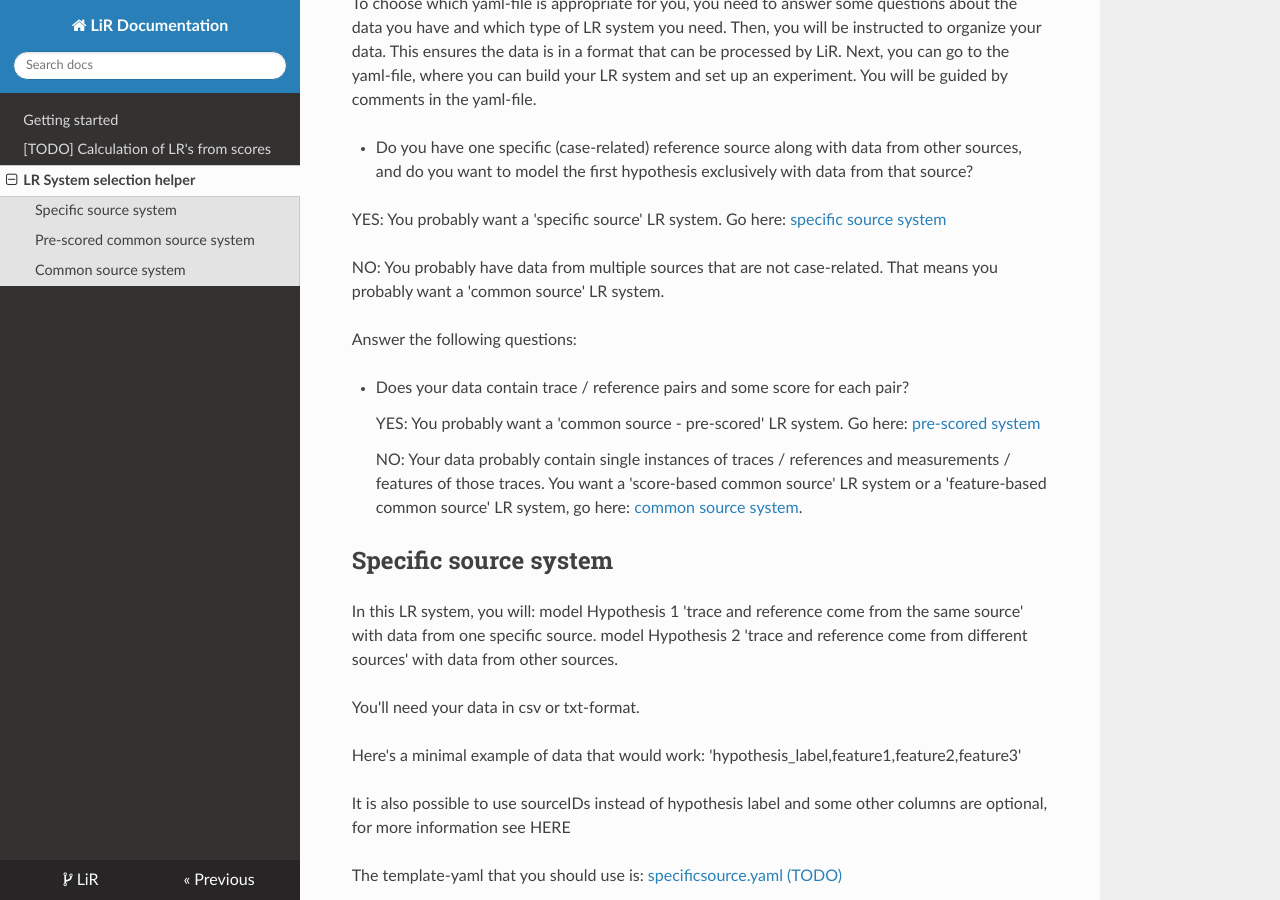
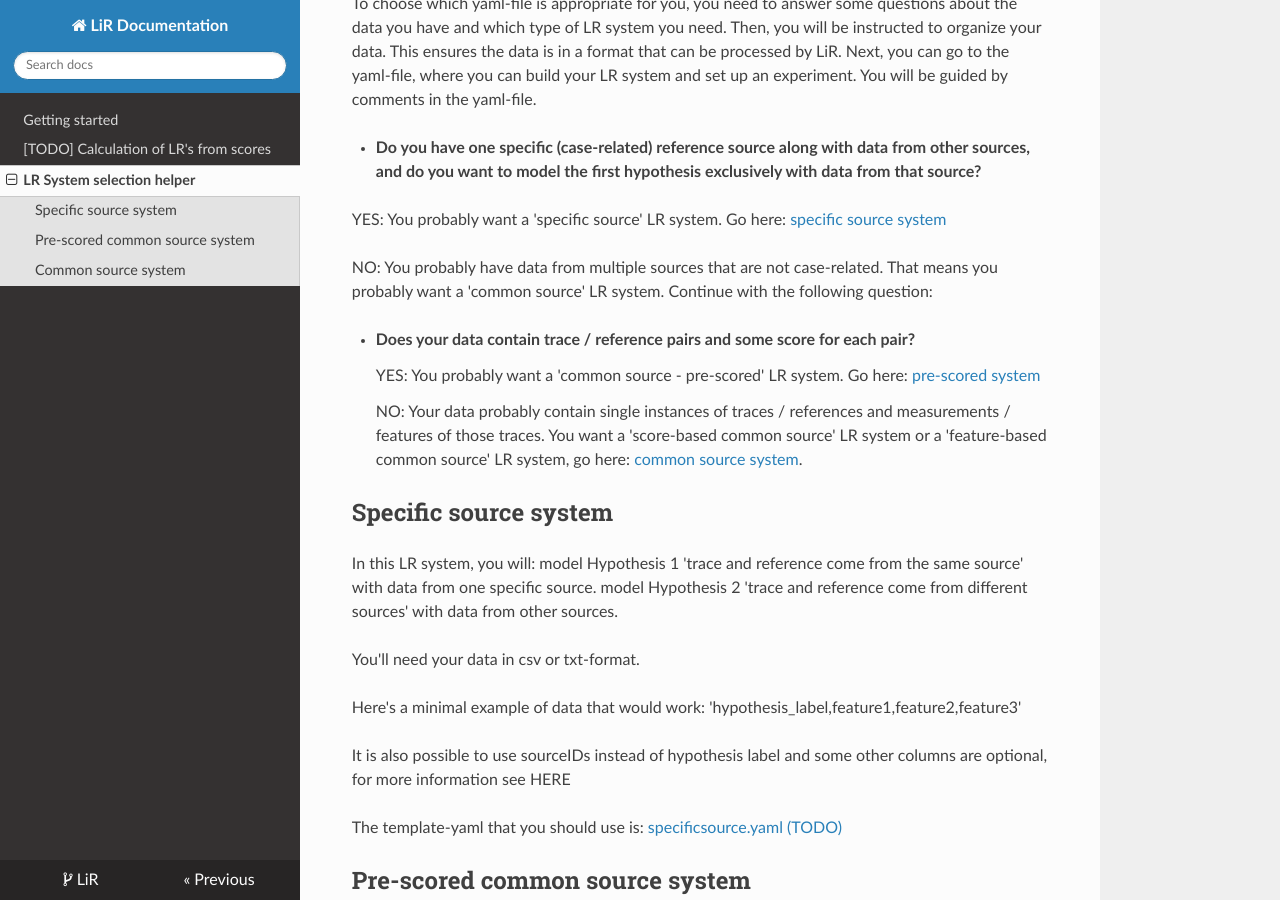
Before and after one commit to NetherlandsForensicInstitute/lir, an MkDocs documentation site: the page built from docs/lrsystem_yaml.md, in a window 1280 px wide and 900 px high, scrolled down 648 px. Built offline with MkDocs 1.6.1, drawn with Linux system fonts in a browser that asks for light colours; nearby versions of some CDN libraries.

Commit message:
last textual changes for demo

```diff
--- a/docs/lrsystem_yaml.md
+++ b/docs/lrsystem_yaml.md
@@ -22,16 +22,14 @@ To choose which yaml-file is appropriate for you, you need to answer some questi
 Then, you will be instructed to organize your data. This ensures the data is in a format that can be processed by LiR.
 Next, you can go to the yaml-file, where you can build your LR system and set up an experiment. You will be guided by comments in the yaml-file.
 
-- Do you have one specific (case-related) reference source along with data from other sources, and do you want to model the first hypothesis exclusively with data from that source?
+- **Do you have one specific (case-related) reference source along with data from other sources, and do you want to model the first hypothesis exclusively with data from that source?**
 
   YES: You probably want a 'specific source' LR system. Go here: [specific source system](#specific-source-system)
 
   NO: You probably have data from multiple sources that are not case-related.
-  That means you probably want a 'common source' LR system.
+  That means you probably want a 'common source' LR system. Continue with the following question:
 
-Answer the following questions:
-
-  - Does your data contain trace / reference pairs and some score for each pair?
+  - **Does your data contain trace / reference pairs and some score for each pair?**
 
     YES: You probably want a 'common source - pre-scored' LR system. Go here: [pre-scored system](#pre-scored-common-source-system)
 
@@ -92,6 +90,6 @@ If you don't know what that distinction means, you can:
 
 If you do know what the distinction means but you are unsure what is best for your data, you can use this repository to build multiple LR systems, perform validation and compare the results.
 
-The template-yaml that you could use is: [scorebased_commonsource.yaml (TODO)](https://raw.githubusercontent.com/NetherlandsForensicInstitute/lir/refs/heads/main/examples/scorebased_commonsource.yaml)
+The template-yaml that you could use is: [scorebased_commonsource.yaml (TODO)](https://raw.githubusercontent.com/NetherlandsForensicInstitute/lir/refs/heads/main/examples/score-based-common-source.yaml)
 
 The template-yaml that you could use is: [featurebased_commonsource.yaml (TODO)](https://raw.githubusercontent.com/NetherlandsForensicInstitute/lir/refs/heads/main/examples/featurebased_commonsource.yaml)
```
